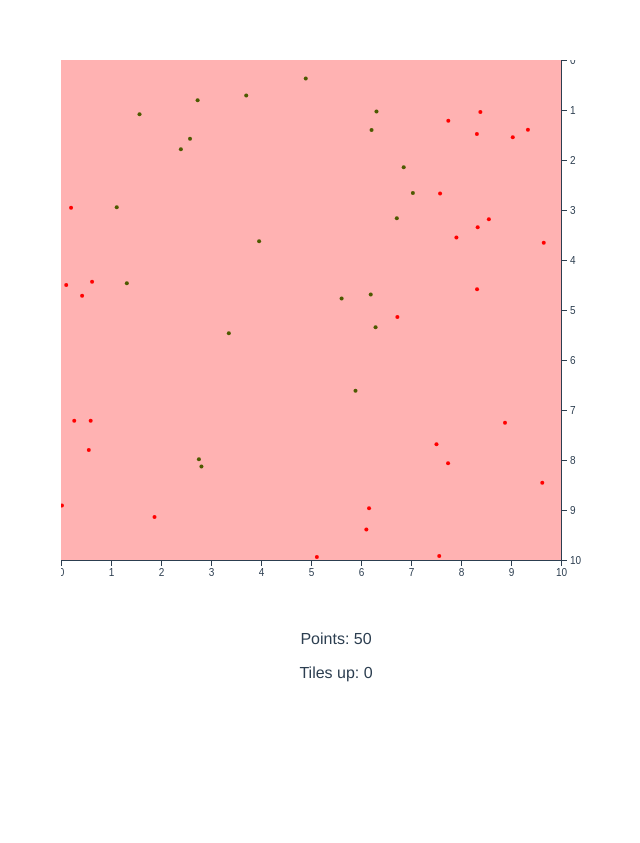
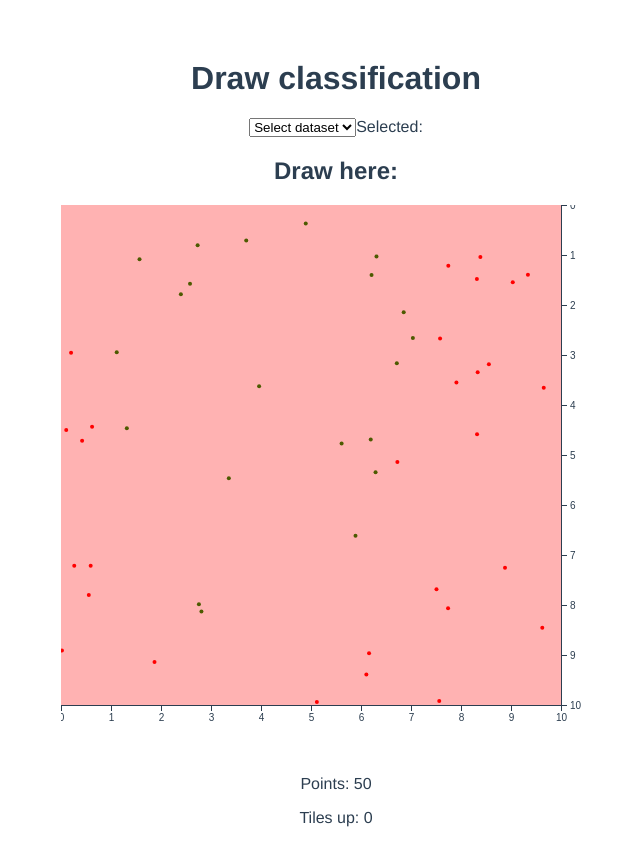
Before and after one commit to stared/which-ml-are-you, a Vue app: page / in a window 1280 px wide. Shown: the whole page, without its empty margins (304-944 px from the left). Before the commit the page ends 800 px from the top, so only its background shows below. Built offline with nearby package versions, Linux system fonts and the light colour scheme.

Commit message:
choose dataset wip

```diff
--- a/src/App.vue
+++ b/src/App.vue
@@ -1,5 +1,17 @@
 <template>
   <div id="app">
+    <h1>Draw classification</h1>
+
+    <select v-model="dataset">
+      <option disabled value="">Select dataset</option>
+      <option v-for="option in options" v-bind:value="option">
+        {{ option.name }}
+      </option>
+    </select>
+    <span>Selected: {{ dataset.name }}</span>
+
+    <h2>Draw here:</h2>
+
     <Chart
       v-bind:points="points"
       v-bind:tiles="tiles"
@@ -10,7 +22,13 @@
 </template>
 
 <script>
+// TODO: v-bind:points=dataset.data AND graph drawing in Vue
+
+// TODO: consider https://mikerodham.github.io/vue-dropdowns/
+
 import Chart from './components/Chart.vue'
+
+
 
 const k = 10;
 const n = 50;
@@ -47,8 +65,13 @@ export default {
   },
   data: function () {
     return {
+      dataset: "",
       points: points,
       tiles: tiles,
+      options: [
+        {name: "Sinish", data: points},
+        {name: "Another", data: [1]},
+      ],
     };
   },
   computed: {
```
